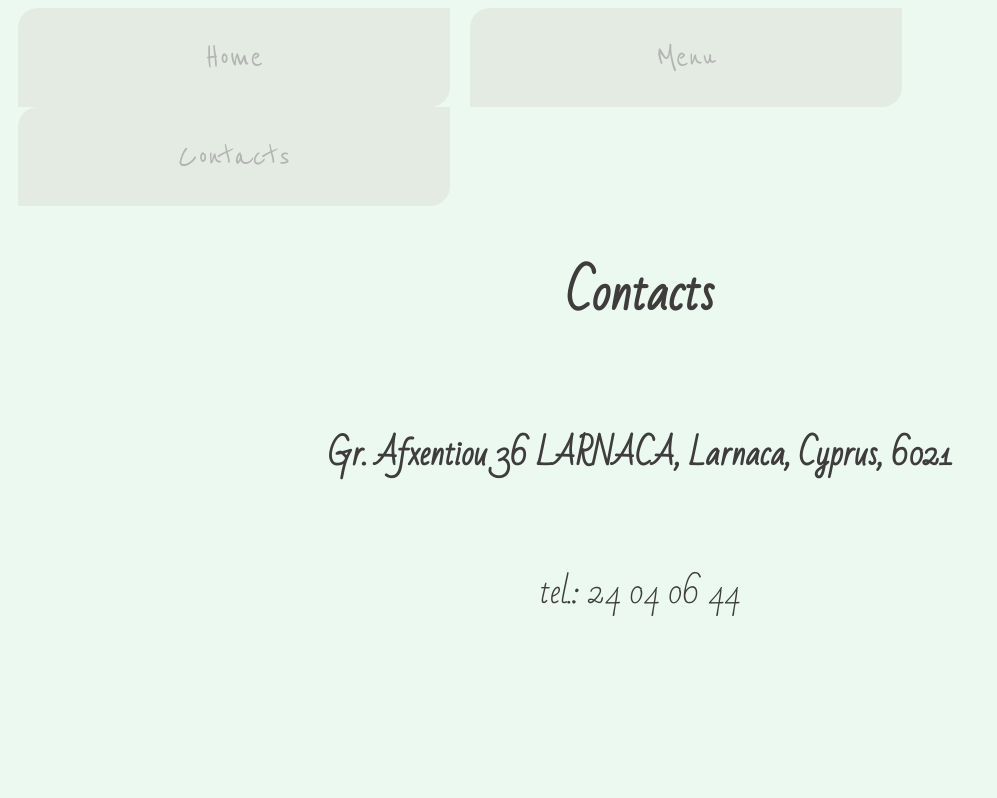
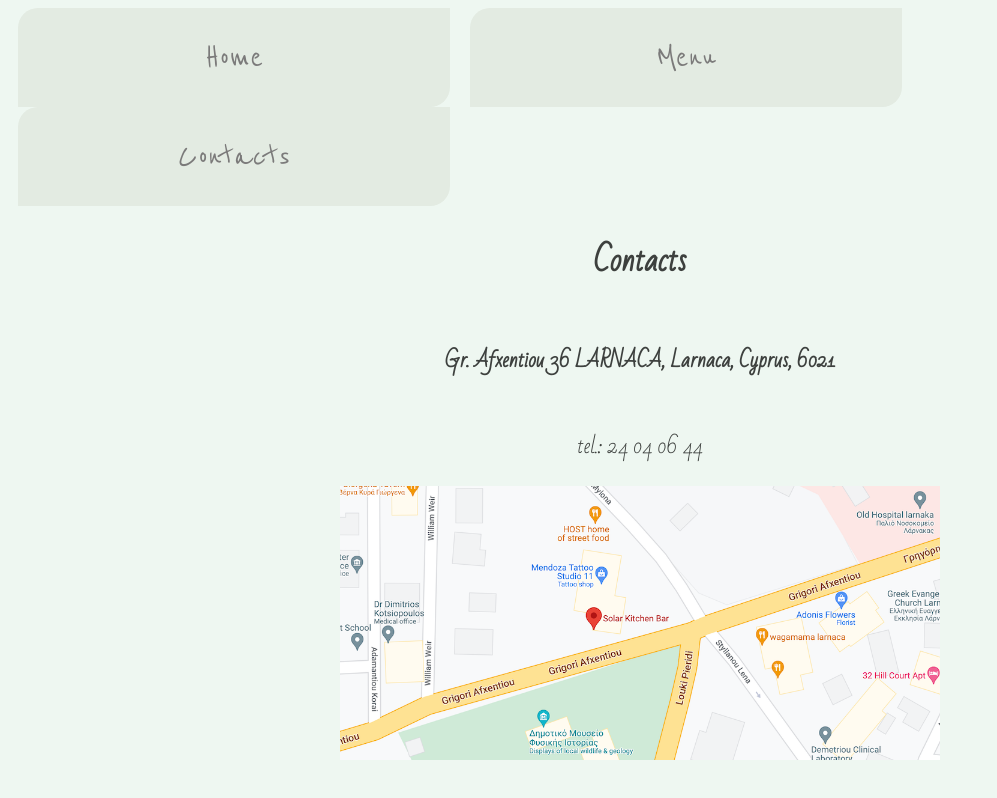
Before and after one commit to mountainflock/restaurant_page, a website built with webpack: page dist/index.html in a window 1280 px wide. Both pictures are taken after a click on the button "Contacts". Shown: the whole page, without its empty margins (0-997 px from the left). Built offline with nearby package versions, Linux system fonts and the light colour scheme.

Commit message:
Complete style, add map

```diff
--- a/src/contacts.js
+++ b/src/contacts.js
@@ -1,16 +1,20 @@
 function loadContactsPage() {
   const content = document.querySelector("#content");
   const contacts = document.createElement("div");
+  const header = document.createElement("h2");
+  const tel = document.createElement("p");
+  const address = document.createElement("h4");
+  const mapImg = document.createElement("img");
+  mapImg.classList.add("map");
+  mapImg.src = "../mapImg.png";
   contacts.classList.add("contacts");
-  const header = document.createElement("h2");
   header.textContent = "Contacts";
-  const address = document.createElement("h4");
   address.textContent = "Gr. Afxentiou 36 LARNACA, Larnaca, Cyprus, 6021";
-  const tel = document.createElement("p");
   tel.textContent = "tel.: 24 04 06 44";
   contacts.appendChild(header);
   contacts.appendChild(address);
   contacts.appendChild(tel);
+  contacts.appendChild(mapImg);
   content.appendChild(contacts);
 }
 
--- a/src/index.js
+++ b/src/index.js
@@ -1,7 +1,7 @@
+import "./style.css";
 import loadHomePage from "./home.js";
 import loadMenuPage from "./menu.js";
 import loadContactsPage from "./contacts.js";
-import "./style.css";
 
 const content = document.querySelector("#content");
 
--- a/src/style.css
+++ b/src/style.css
@@ -1,8 +1,8 @@
 body {
   font-family: sans-serif;
-  color: rgb(62, 60, 60);
+  color: rgb(61, 64, 62);
   display: flex;
-  background-color: rgb(236, 249, 241);
+  background-color: rgb(238, 247, 241);
 }
 
 #content {
@@ -14,17 +14,19 @@ body {
   font-family: "Reenie Beanie", cursive;
   font-size: 46px;
   width: 100vh;
+  margin-left: 500px;
 }
 
 .home-text {
   font-family: "Reenie Beanie", cursive;
   font-size: 28px;
+  margin-left: 540px;
 }
 
 button {
   border: none;
   padding: 30px 50px;
-  color: rgb(180, 180, 180);
+  color: rgb(123, 122, 122);
   font-size: 38px;
   margin: 0 10px;
   width: 54vh;
@@ -34,11 +36,12 @@ button {
 }
 
 button:hover {
-  background-color: rgb(203, 218, 202);
+  color: rgb(88, 88, 88);
+  background-color: rgb(209, 221, 208);
 }
 
 button:active {
-  background-color: rgb(182, 198, 180);
+  background-color: rgb(192, 207, 190);
 }
 
 img {
@@ -53,5 +56,9 @@ img {
   display: flex;
   flex-direction: column;
   align-items: center;
-  font-size: 32px;
+  font-size: 20px;
 }
+
+.map {
+  width: 600px;
+}
```
Also changed, not shown: dist/main.js, mapImg.png (added).
